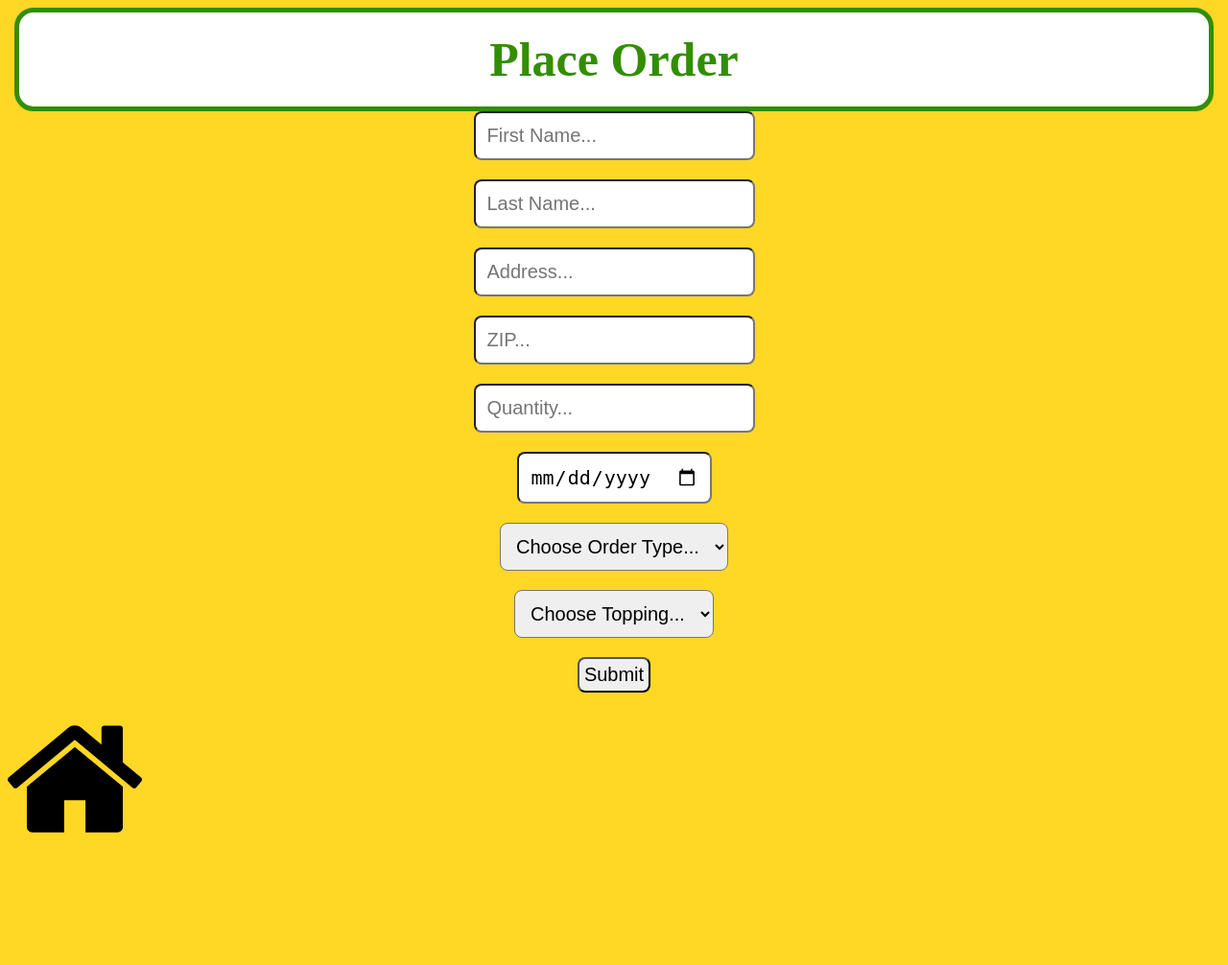
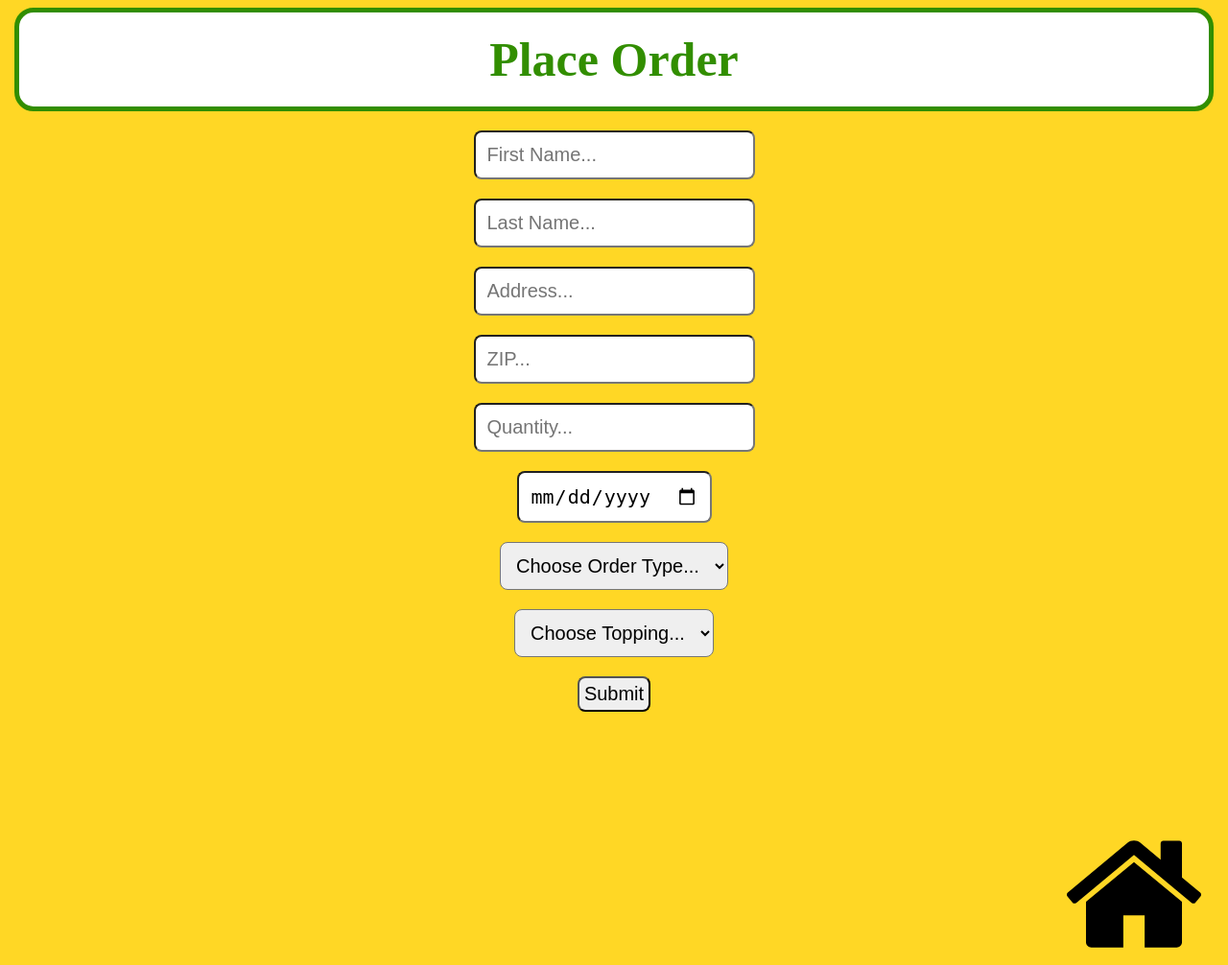
Before and after one commit to CS340PizzaShop/pizza-shop, a PHP site: page /pizza-shop/HTML/place_order.html in a window 1280 px wide. Shown: the whole page at 96% size. Before the commit the page ends 868 px from the top, so only its background shows below. Run offline with PHP 8.4, Linux system fonts and the light colour scheme.

Commit message:
redirected transitional to go to order_status.php

```diff
--- a/HTML/transition_page.html
+++ b/HTML/transition_page.html
@@ -21,7 +21,7 @@
     <!--buttons on the page-->
     <a class="btn placeOrder_btn" href="place_order.html">Place Order</a>
 
-    <a class="btn generic_btn" href="order_status.html">Check Order Status</a>
+    <a class="btn generic_btn" href="../php/order_status.php">Check Order Status</a>
 
     <a class="btn generic_btn" href="generate_report.html">Generate Report</a>
 
--- a/css/place_order.css
+++ b/css/place_order.css
@@ -41,6 +41,18 @@ h1 {
     font-size: 20px;
 }
 
+.top
+{
+    margin-top: 20px;;
+}
+
 .submit_field {
     padding: 5px;
 }
+
+.homeBtn {
+    position: relative;
+    float: right;
+    bottom: -100px;
+    left: -20px;
+}
--- a/php/connect.php
+++ b/php/connect.php
@@ -3,8 +3,6 @@
 $host = "localhost";
 $dbusername = "root";
 $dbpassword = "";
-$dbpassword = '';
-
 $dbname = "pizzeriadb";
 
     $conn = new mysqli($host, $dbusername, $dbpassword, $dbname);
```
Also changed, not shown: 1 other file.
